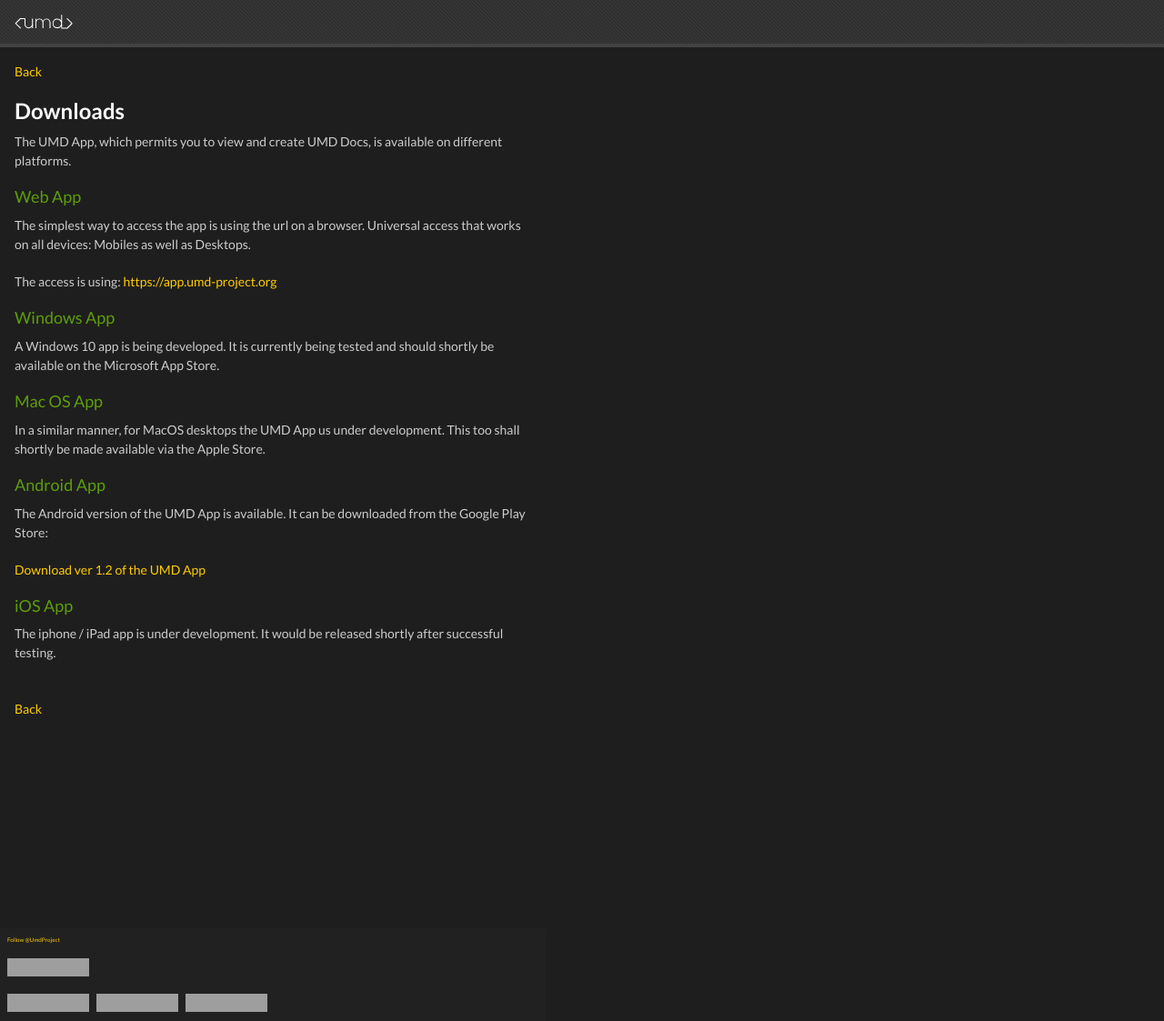
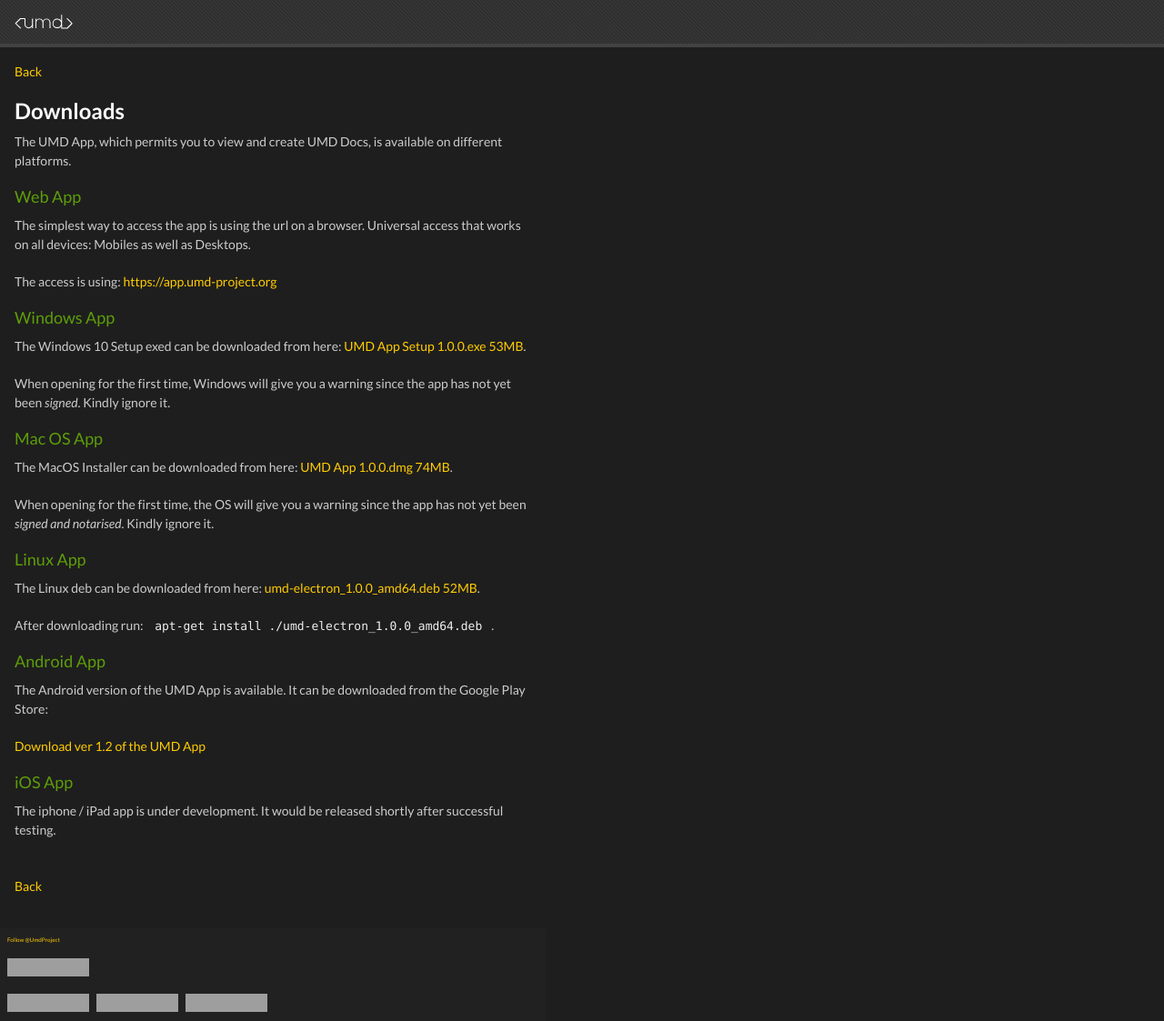
Before and after one commit to umd-project/umd-docs, a Jekyll site: the page built from downloads.md, in a window 1280 px wide. Shown: the whole page at 91% size. Built offline with Jekyll 4.4.1, drawn with Linux system fonts in a browser that asks for light colours; comment, search, counter and statistics services are not loaded; grey boxes are pictures that could not be loaded.

Commit message:
added download urls

```diff
--- a/downloads.md
+++ b/downloads.md
@@ -14,19 +14,34 @@
 
 The access is using: [https://app.umd-project.org](https://app.umd-project.org)
 
+
 ### Windows App
 {: .subtitle }
-A Windows 10 app is being developed. It is currently being tested and should shortly be available on the Microsoft App Store.
+The Windows 10 Setup exed can be downloaded from here: [UMD App Setup 1.0.0.exe 53MB](https://drive.google.com/file/d/1QQN7WmPVjpoW9vg2eUIm_4V9Avyq8VF1/view?usp=sharing).
+
+When opening for the first time, Windows will give you a warning since the app has not yet been *signed*. Kindly ignore it.
+
 
 ### Mac OS App
 {: .subtitle }
-In a similar manner, for MacOS desktops the UMD App us under development. This too shall shortly be made available via the Apple Store.
+The MacOS Installer can be downloaded from here: [UMD App 1.0.0.dmg 74MB](https://drive.google.com/file/d/1Gy_DndnaT_PiEPSF1mE6wyp0nJz7Hb6N/view?usp=sharing).
+
+When opening for the first time, the OS will give you a warning since the app has not yet been *signed and notarised*. Kindly ignore it.
+
+
+### Linux App
+{: .subtitle }
+The Linux deb can be downloaded from here: [umd-electron_1.0.0_amd64.deb 52MB](https://drive.google.com/file/d/1-UIAVu37QI0fDQMx4tGu6vVucWO0Vt7-/view?usp=sharing).
+
+After downloading run: `apt-get install ./umd-electron_1.0.0_amd64.deb`.
+
 
 ### Android App
 {: .subtitle }
 The Android version of the UMD App is available. It can be downloaded from the Google Play Store:
 
 [Download ver 1.2 of the UMD App](https://play.google.com/store/apps/details?id=org.umdproject.umdapp)
+
 
 ### iOS App
 {: .subtitle }
```
